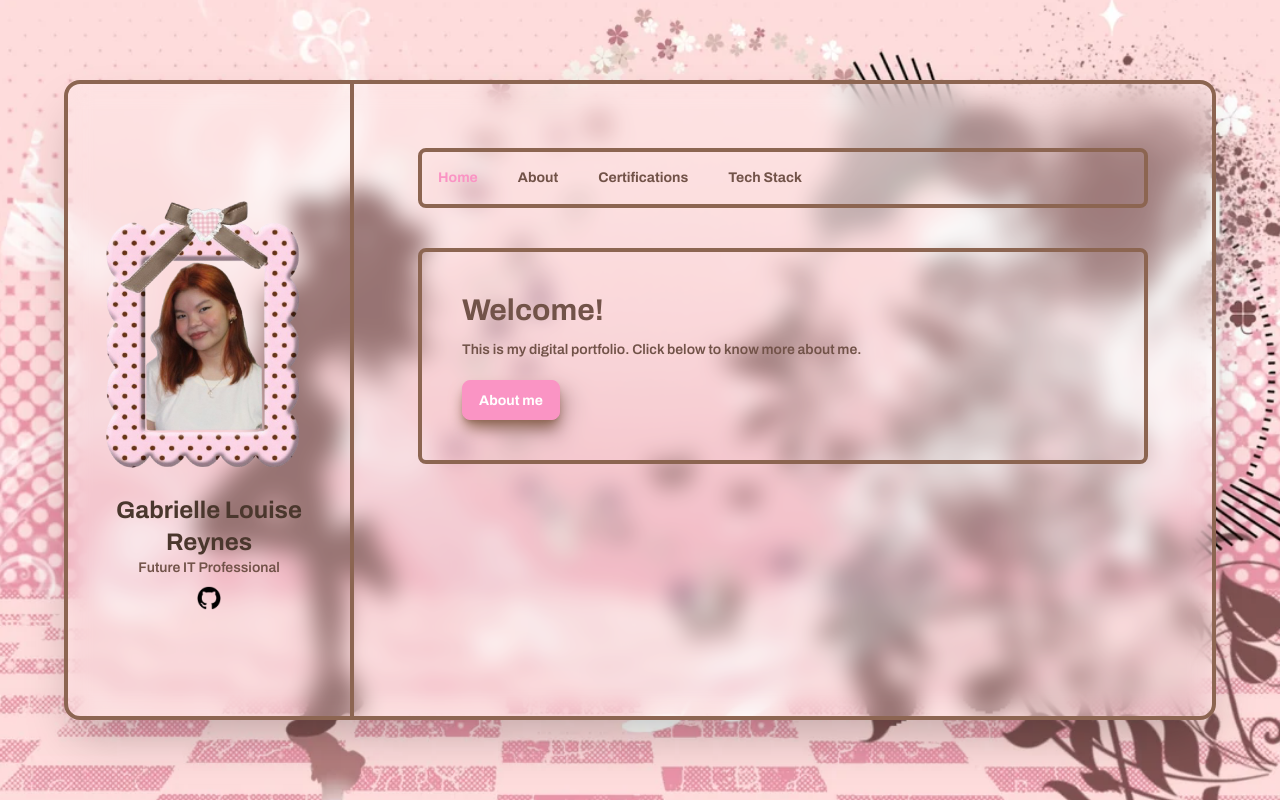
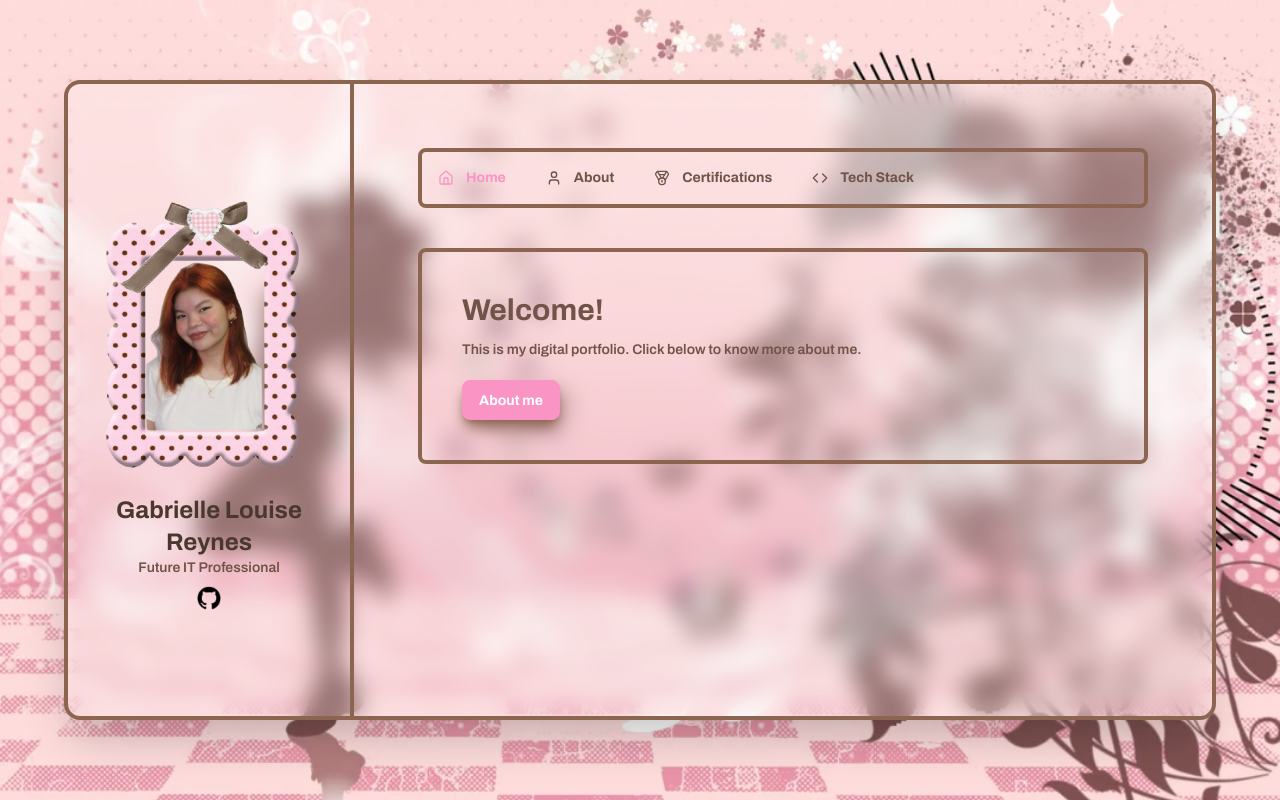
Before and after one commit to gabriellereynes/portfolio-nuxt, a Nuxt app: page / in a window 1280 px wide. Built offline with nearby package versions, Linux system fonts and the light colour scheme.

Commit message:
Add icons in navbar

```diff
--- a/app/components/navbar.vue
+++ b/app/components/navbar.vue
@@ -16,6 +16,7 @@ import { navLinks } from '~/data/navLinks'
           exact-active-class="text-primary"
           class="rounded-none p-0 font-bold hover:bg-transparent hover:text-primary aria-[current=page]:bg-transparent!"
         >
+          <component :is="link.icon" class="mr-1 inline h-4 w-4" />
           {{ link.label }}
         </NuxtLink>
       </li>
--- a/app/data/navLinks.ts
+++ b/app/data/navLinks.ts
@@ -1,11 +1,15 @@
+import type { Component } from 'vue'
+import { House, User, Medal, Code } from '@lucide/vue'
+
 export interface NavLink {
   label: string
   to: string
+  icon: Component
 }
 
 export const navLinks: NavLink[] = [
-  { label: 'Home', to: '/' },
-  { label: 'About', to: '/about' },
-  { label: 'Certifications', to: '/certifications' },
-  { label: 'Tech Stack', to: '/tech-stack' },
+  { label: 'Home', to: '/', icon: House },
+  { label: 'About', to: '/about', icon: User },
+  { label: 'Certifications', to: '/certifications', icon: Medal },
+  { label: 'Tech Stack', to: '/tech-stack', icon: Code },
 ]
```
